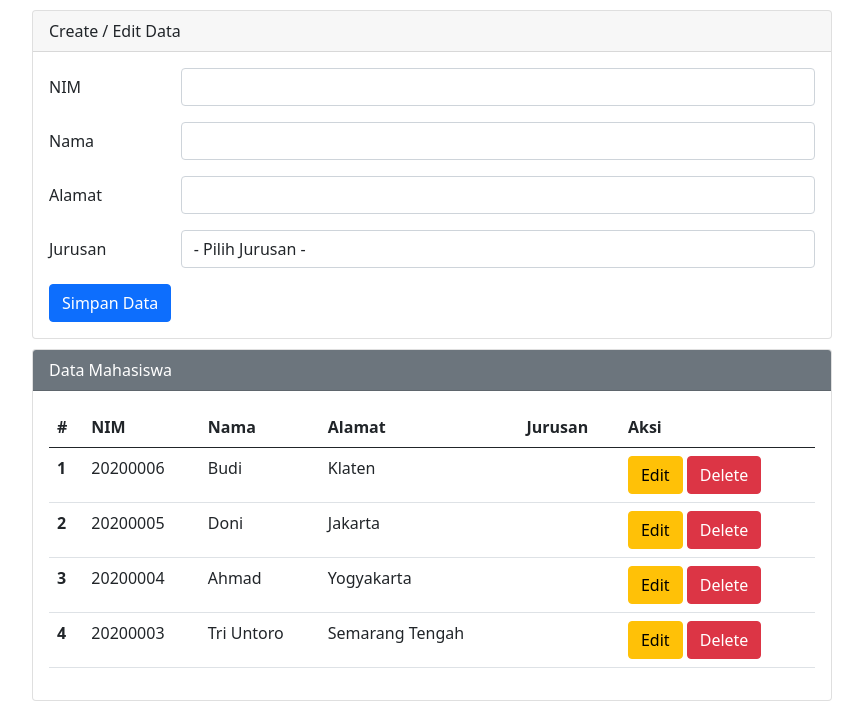
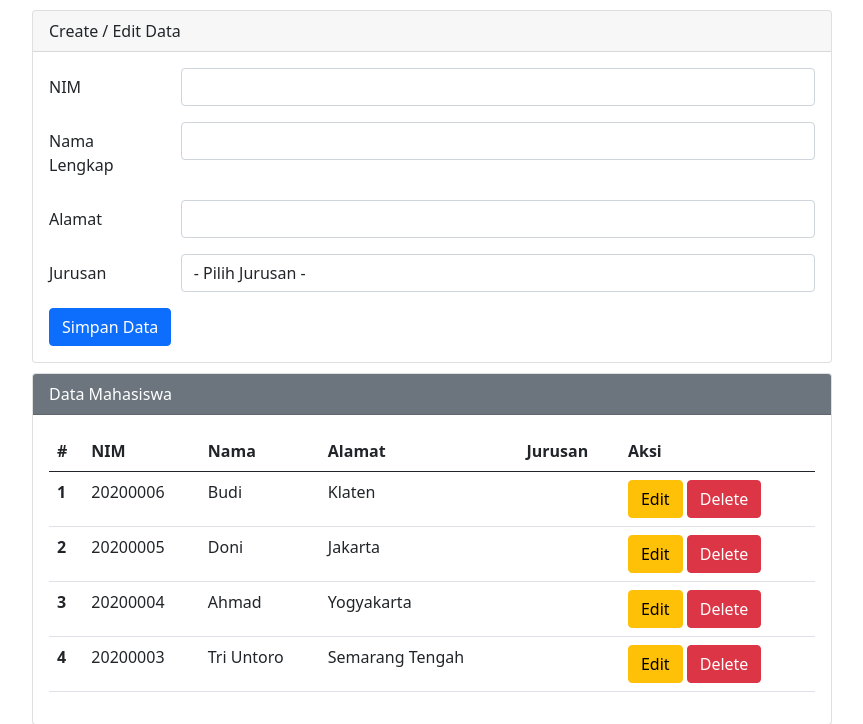
Before and after one commit to dearlydivia/CRUD, a PHP site: page /index.php in a window 1280 px wide. Shown: the top 724 px of the page, without its empty margins (208-1071 px from the left). Run offline with PHP 8.4, Linux system fonts and the light colour scheme; data comes from the database, SQL or seed files in the repository; data that the repository does not hold is empty.

Commit message:
Modifikasi tabel

```diff
--- a/index.php
+++ b/index.php
@@ -129,7 +129,7 @@ if (isset($_POST['simpan'])) { //untuk create
                         </div>
                     </div>
                     <div class="mb-3 row">
-                        <label for="nama" class="col-sm-2 col-form-label">Nama</label>
+                        <label for="nama" class="col-sm-2 col-form-label">Nama Lengkap</label>
                         <div class="col-sm-10">
                             <input type="text" class="form-control" id="nama" name="nama" value="<?php echo $nama ?>">
                         </div>
```
